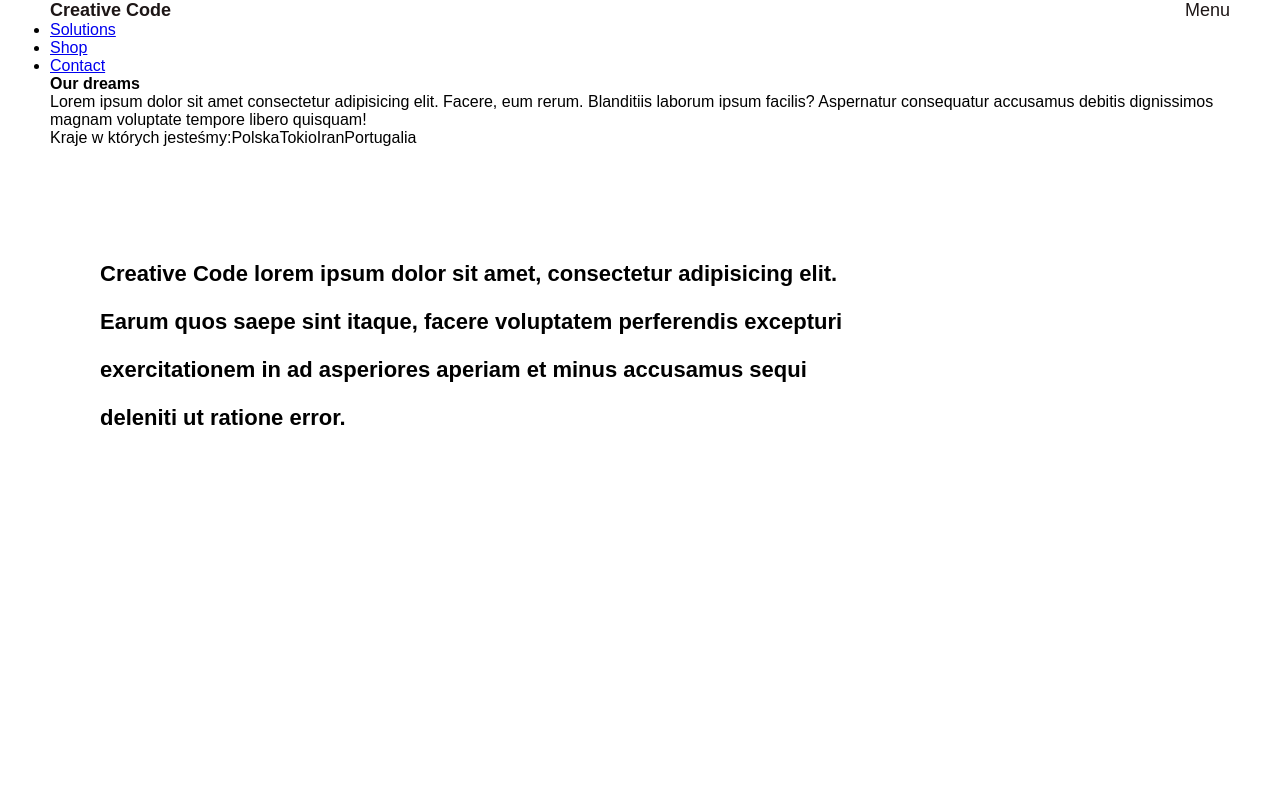
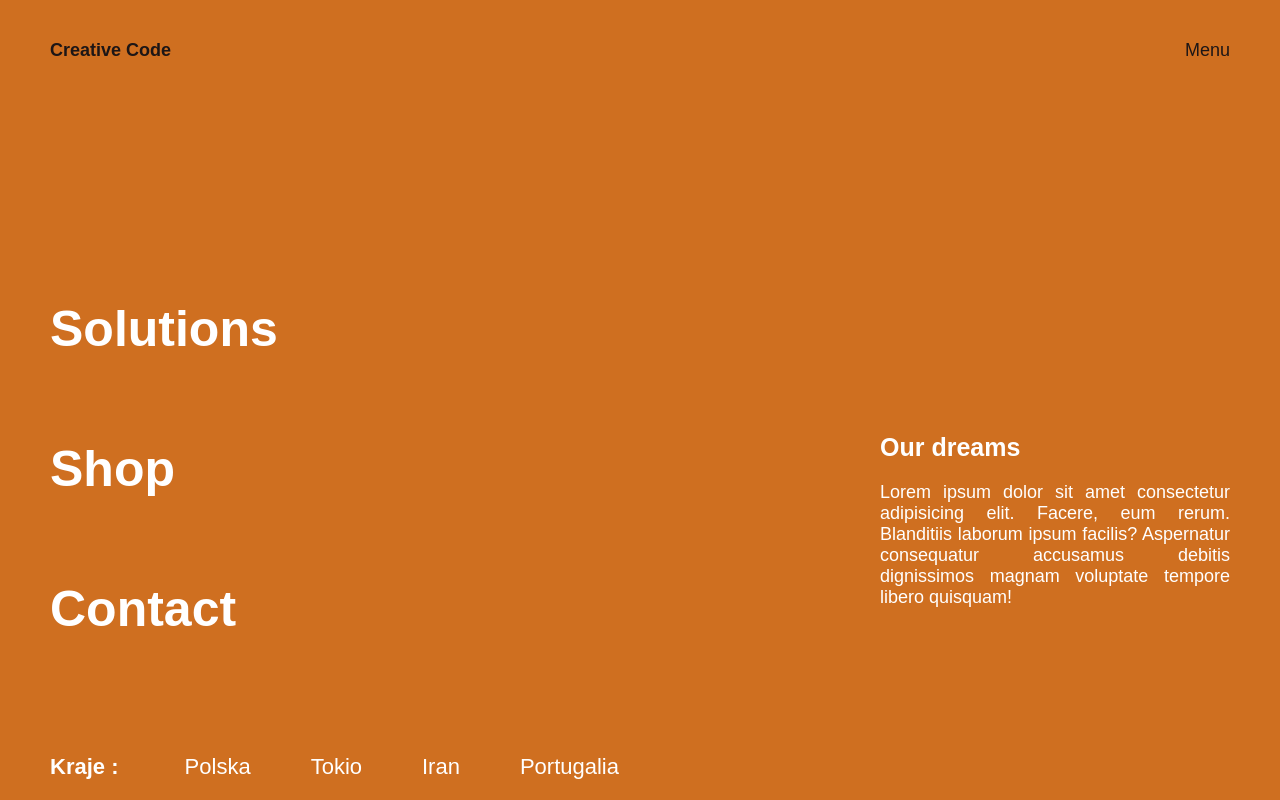
Before and after one commit to Versatiledd/react-shop, a React (Create React App) app: page / in a window 1280 px wide. Built offline with nearby package versions, Linux system fonts and the light colour scheme.

Commit message:
styling menu

```diff
--- a/src/App.css
+++ b/src/App.css
@@ -40,6 +40,12 @@
 
 header {
   height: 100px;
+  align-items: center;
+}
+
+header .container,
+.wrapper {
+  height: 100%;
 }
 
 .wrapper-logo {
@@ -48,7 +54,7 @@ header {
   align-items: center;
   height: 100%;
   position: relative;
-  z-index: 3;
+  z-index: 10;
 }
 
 .logo a {
@@ -66,3 +72,124 @@ header {
   font-size: 18px;
   color: rgb(29, 22, 22);
 }
+
+/* menu haburger */
+
+.menu-hamburger {
+  /* display: none; */
+  z-index: 9;
+  position: fixed;
+  top: 0;
+  right: 0;
+  left: 0;
+  bottom: 0;
+  width: 100%;
+  height: 100;
+}
+
+.menu-background {
+  top: 0;
+  right: 0;
+  left: 0;
+  bottom: 0;
+  width: 100%;
+  height: 100;
+  background-color: black;
+  z-index: -1;
+}
+
+.menu-layer {
+  position: relative;
+  overflow: hidden;
+  background-color: rgb(207, 111, 32);
+  height: 100%;
+}
+
+.city-bg {
+  position: absolute;
+  width: 100%;
+  height: 100%;
+  opacity: 0;
+  top: 0;
+  right: 0;
+  left: 0;
+  bottom: 0;
+}
+
+.menu-layer .wrapper {
+  position: relative;
+}
+
+.wrapper .menu-links {
+  display: flex;
+  justify-content: space-between;
+  align-items: center;
+  position: relative;
+  top: 300px;
+}
+
+.menu-links ul {
+  margin: 0;
+  padding: 0;
+}
+
+.menu-links ul li {
+  overflow: hidden;
+  position: relative;
+  cursor: pointer;
+  height: 140px;
+  width: 600px;
+  list-style: none;
+  font-size: 50px;
+  font-weight: 700;
+}
+
+.menu-links ul li a {
+  position: absolute;
+  color: white;
+  text-decoration: none;
+}
+
+.menu-links ul li a:hover {
+  color: black;
+}
+
+.message {
+  color: white;
+  width: 350px;
+}
+
+.message h4 {
+  font-size: 25px;
+  padding: 20px 0;
+}
+
+.message p {
+  text-align: justify;
+  font-size: 18px;
+}
+
+.menu-links .location {
+  position: absolute;
+  color: white;
+  font-weight: 600;
+  bottom: -60px;
+  font-size: 22px;
+}
+
+.location span:first-child {
+  margin-left: 60px;
+}
+
+.location span:hover {
+  background-color: black;
+  border-radius: 3px;
+  padding: 5px 20px;
+}
+
+.location span {
+  cursor: pointer;
+  font-weight: 500;
+  margin: 0 30px;
+  transition: .4s ease-in;
+}
--- a/src/components/Menu.js
+++ b/src/components/Menu.js
@@ -4,8 +4,8 @@ import { Link } from "react-router-dom";
 const Menu = () => {
   return (
     <div className="menu-hamburger">
-      <div className="manu-background"></div>
-      <div className="manu-layer">
+      <div className="menu-background"></div>
+      <div className="menu-layer">
         <div className="city-bg"></div>
         <div className="container">
           <div className="wrapper">
@@ -33,8 +33,7 @@ const Menu = () => {
                 </p>
               </div>
               <div className="location">
-                Kraje w których jesteśmy:
-                <span>Polska</span>
+                Kraje : <span>Polska</span>
                 <span>Tokio</span>
                 <span>Iran</span>
                 <span>Portugalia</span>
```
